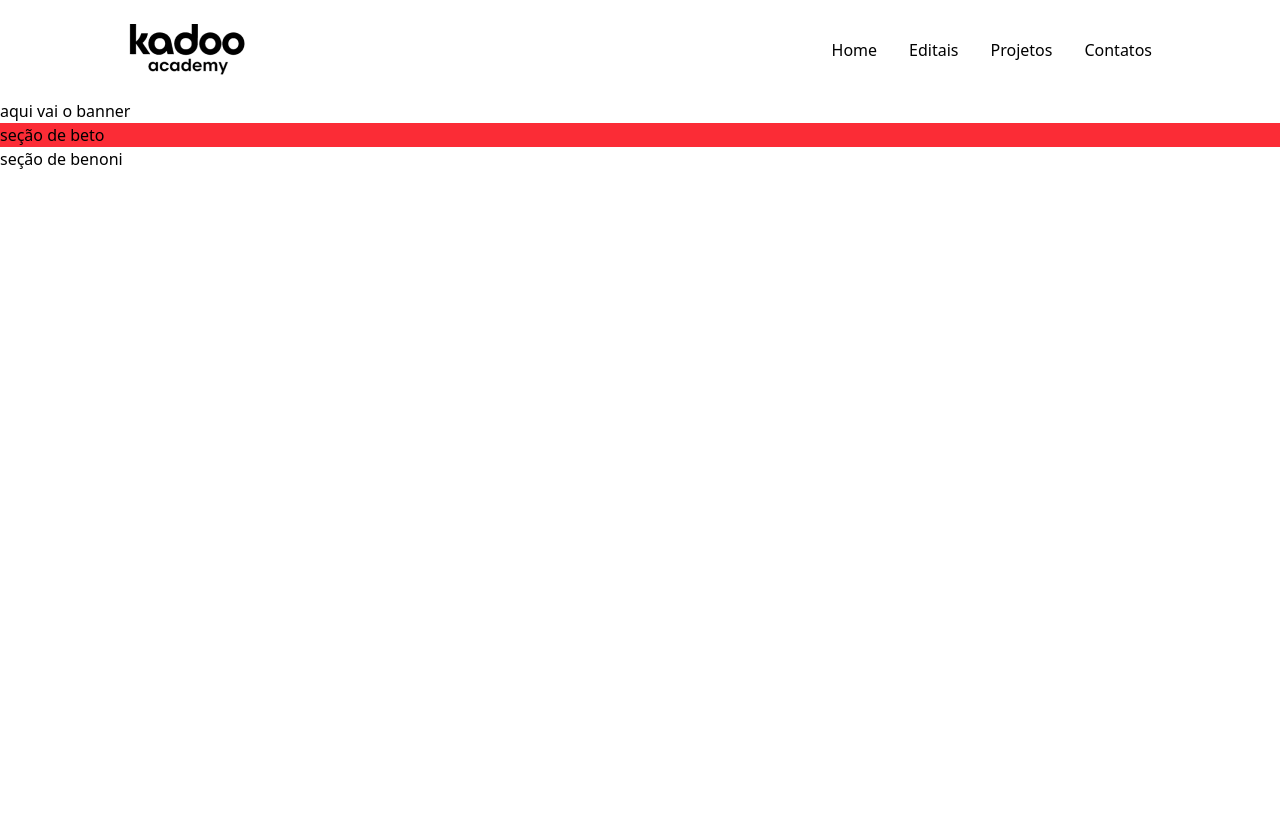
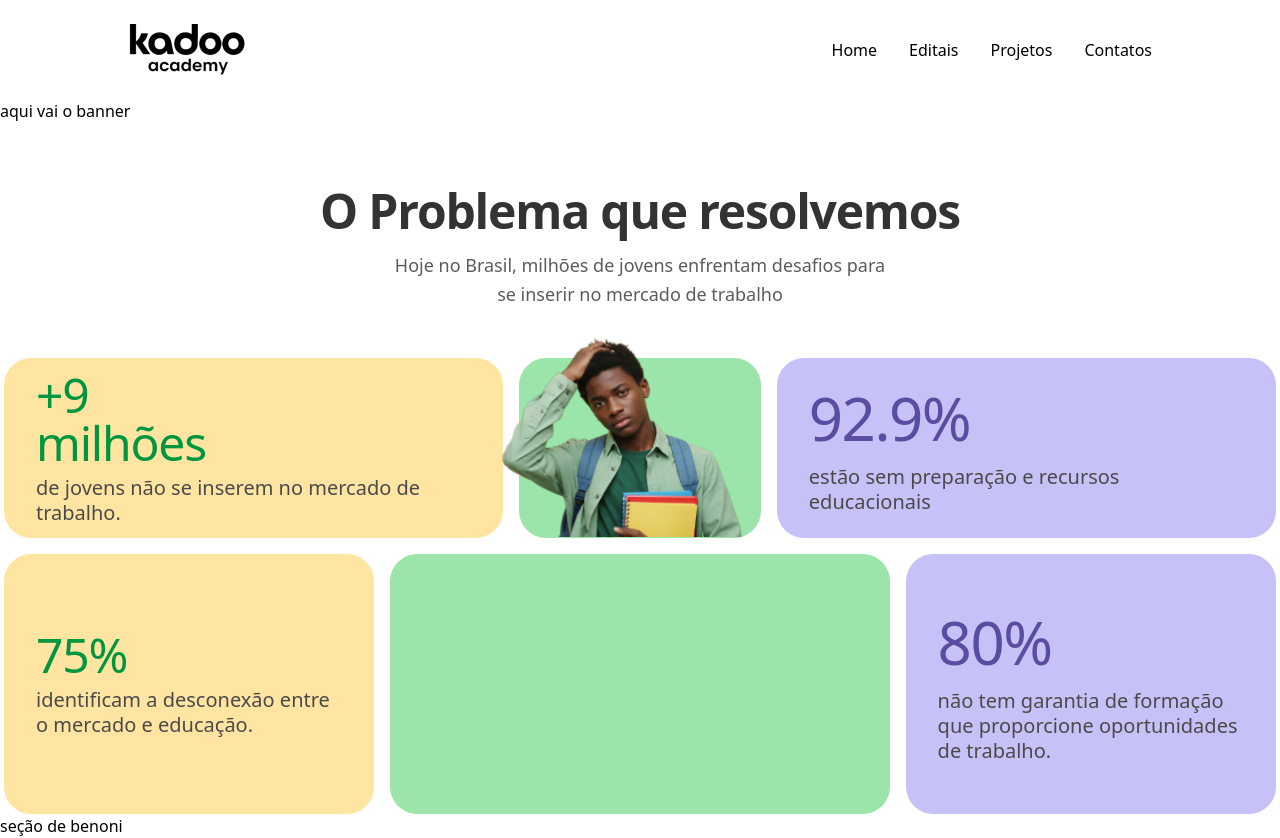
Before and after one commit to kadooeducation/landing-page, a Next.js app: page / in a window 1280 px wide. Before the commit the page ends 800 px from the top, so only its background shows below. Built offline with nearby package versions, Linux system fonts and the light colour scheme; a web font is replaced by a local one.

Commit message:
wip: criando seção do problema

```diff
--- a/app/page.tsx
+++ b/app/page.tsx
@@ -25,8 +25,77 @@ export default function HomePage() {
       </section>
 
       <div className="max-w-7xl mx-auto flex flex-col">
-        <section className="bg-red-500">
-          <span>seção de beto</span>
+
+        <section className="pt-16 pb-8 flex flex-col items-center px-4">
+          <h2 className="text-3xl md:text-5xl font-semibold text-center mb-4 text-[#333333] tracking-tight">
+            O Problema que resolvemos
+          </h2>
+
+          <p className="text-base md:text-lg text-center max-w-lg mx-auto text-[#5C5C5C] leading-relaxed">
+            Hoje no Brasil, milhões de jovens enfrentam desafios para se
+            inserir no mercado de trabalho
+          </p>
+        </section>
+
+        <section className="w-full max-w-7xl mx-auto px-1 py-4">
+          <div className="grid grid-cols-10 gap-[16px] text-left">
+            <div className="col-span-4 bg-[#FFE5A1] rounded-[27px] p-8 flex flex-col justify-center relative overflow-hidden h-[180px]">
+              <h3 className="text-[#00963F] text-4xl md:text-5xl font-semi-bold leading-none mb-2 tracking-tight">
+                +9<br />milhões
+              </h3>
+              <p className="text-[#4A4A4A] text-lg md:text-xl leading-tight font-medium">
+                de jovens não se inserem no mercado de trabalho.
+              </p>
+            </div>
+
+            <div className="col-span-2 bg-[#9BE5AA] rounded-[27px] flex items-center justify-center relative h-[180px]">
+              <div className="absolute left-[43%] -translate-x-1/2 -top-6 z-10 w-[245px] h-[245px]">
+                <Image
+                  src="/Maskgroup.svg"
+                  alt="Jovem estudante preocupado"
+                  width={600}
+                  height={600}
+                  className="object-contain"
+                />
+              </div>
+            </div>
+
+            <div className="col-span-4 bg-[#C6C2F7] rounded-[27px] p-8 flex flex-col justify-center relative overflow-hidden h-[180px]">
+              <h3 className="text-[#5A4CA0] text-5xl md:text-6xl font-semi-bold leading-tight mb-2 tracking-tight">
+                92.9%
+              </h3>
+              <p className="text-[#4A4A4A] text-lg md:text-xl leading-tight font-medium">
+                estão sem preparação e recursos educacionais
+              </p>
+            </div>
+          </div>
+        </section>
+
+        <section className="w-full max-w-7xl mx-auto px-1 py-0">
+          <div className="grid grid-cols-10 gap-[16px] text-left">
+            <div className="col-span-3 bg-[#FFE5A1] rounded-[27px] p-8 flex flex-col justify-center relative overflow-hidden h-[260px]">
+              <h3 className="text-[#00963F] text-4xl md:text-5xl font-semi-bold leading-none mb-2 tracking-tight">
+                75%<br />
+              </h3>
+              <p className="text-[#4A4A4A] text-lg md:text-xl leading-tight font-medium">
+                identificam a desconexão entre o mercado e educação.
+              </p>
+            </div>
+
+            <div className="col-span-4 bg-[#9BE5AA] rounded-[27px] flex items-center justify-center relative h-[260px]">
+              <div className="absolute left-[43%] -translate-x-1/2 -top-6 z-10 w-[245px] h-[245px]">
+              </div>
+            </div>
+
+            <div className="col-span-3 bg-[#C6C2F7] rounded-[27px] p-8 flex flex-col justify-center relative overflow-hidden h-[260px]">
+              <h3 className="text-[#5A4CA0] text-5xl md:text-6xl font-semi-bold leading-tight mb-2 tracking-tight">
+                80%
+              </h3>
+              <p className="text-[#4A4A4A] text-lg md:text-xl leading-tight font-medium">
+                não tem garantia de formação que proporcione oportunidades de trabalho.
+              </p>
+            </div>
+          </div>
         </section>
 
         <section>
```
Also changed, not shown: public/Maskgroup.svg (added).
